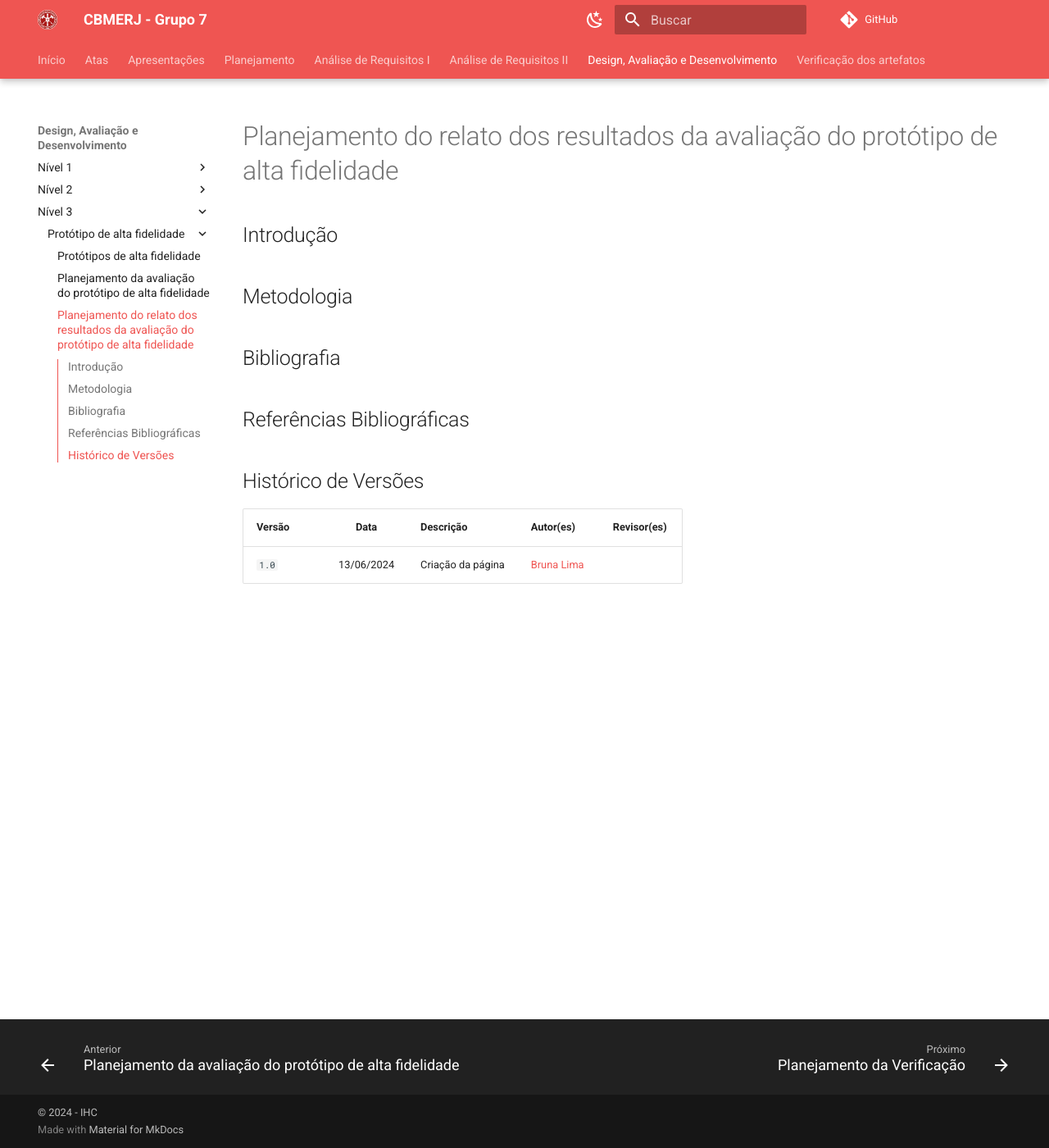
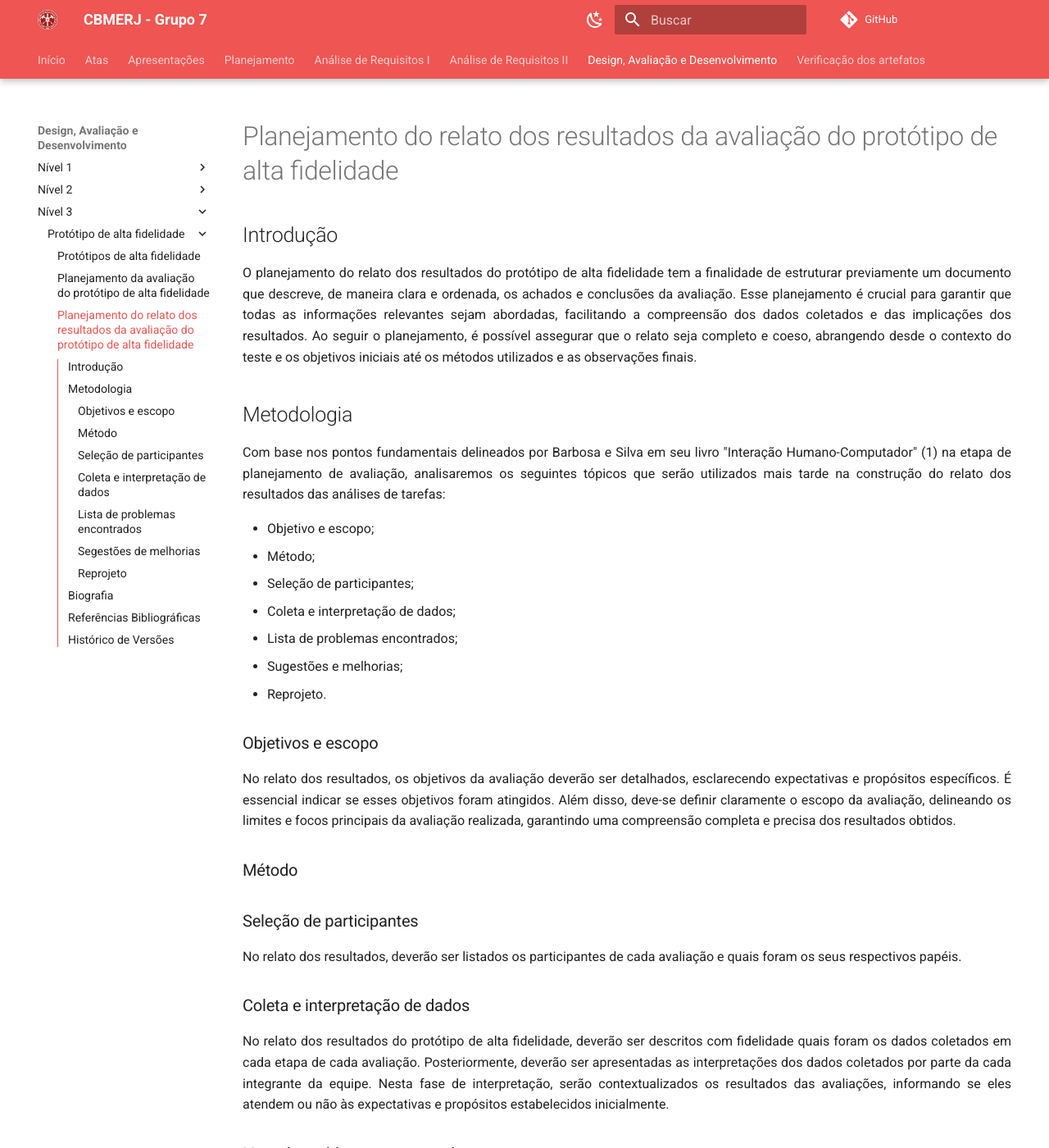
Before and after one commit to Interacao-Humano-Computador/2024.1-CBMERJ, an MkDocs documentation site: the page built from docs/design_avaliacao_desenvolvimento/nivel_3/planejamento_relato_resultados_prototipo_alta.md, in a window 1280 px wide and 1400 px high. Shown: the whole window at 82% size. Built offline with MkDocs 1.6.1 and Material for MkDocs 9.7.7, drawn with Linux system fonts in a browser that asks for light colours; comment, search, counter and statistics services are not loaded; some of the changed text lies outside the part shown.

Commit message:
Planejamento protótipo de alta fidelidade

```diff
--- a/docs/design_avaliacao_desenvolvimento/nivel_3/planejamento_relato_resultados_prototipo_alta.md
+++ b/docs/design_avaliacao_desenvolvimento/nivel_3/planejamento_relato_resultados_prototipo_alta.md
@@ -1,13 +1,46 @@
 ## Introdução
+<p style="text-align: justify;">O planejamento do relato dos resultados do protótipo de alta fidelidade tem a finalidade de estruturar previamente um documento que descreve, de maneira clara e ordenada, os achados e conclusões da avaliação. Esse planejamento é crucial para garantir que todas as informações relevantes sejam abordadas, facilitando a compreensão dos dados coletados e das implicações dos resultados. Ao seguir o planejamento, é possível assegurar que o relato seja completo e coeso, abrangendo desde o contexto do teste e os objetivos iniciais até os métodos utilizados e as observações finais. </p>
 
 ## Metodologia
+<p style="text-align: justify;">Com base nos pontos fundamentais delineados por Barbosa e Silva em seu livro "Interação Humano-Computador" (1) na etapa de planejamento de avaliação, analisaremos os seguintes tópicos que serão utilizados mais tarde na construção do relato dos resultados das análises de tarefas: </p>
+<ul>
+<li>Objetivo e escopo;</li>
+<li>Método;</li>
+<li>Seleção de participantes;</li>
+<li>Coleta e interpretação de dados;</li>
+<li>Lista de problemas encontrados;</li>
+<li>Sugestões e melhorias;</li>
+<li>Reprojeto.</li>
+</ul>
 
-## Bibliografia
+### Objetivos e escopo
+<p style="text-align: justify;">No relato dos resultados, os objetivos da avaliação deverão ser detalhados, esclarecendo expectativas e propósitos específicos. É essencial indicar se esses objetivos foram atingidos. Além disso, deve-se definir claramente o escopo da avaliação, delineando os limites e focos principais da avaliação realizada, garantindo uma compreensão completa e precisa dos resultados obtidos.</p>
+
+### Método
+
+
+### Seleção de participantes
+<p style="text-align: justify;">No relato dos resultados, deverão ser listados os participantes de cada avaliação e quais foram os seus respectivos papéis.  </p>
+
+### Coleta e interpretação de dados
+<p style="text-align: justify;">No relato dos resultados do protótipo de alta fidelidade, deverão ser descritos com fidelidade quais foram os dados coletados em cada etapa de cada avaliação. Posteriormente, deverão ser apresentadas as interpretações dos dados coletados por parte da cada integrante da equipe. Nesta fase de interpretação, serão contextualizados os resultados das avaliações, informando se eles atendem ou não às expectativas e propósitos estabelecidos inicialmente. </p>
+
+### Lista de problemas encontrados
+
+### Segestões de melhorias
+
+### Reprojeto
+
+## Biografia
+
+> Barbosa, S. D. J.; Silva, B. S. da; Silveira, M. S.; Gasparini, I.; Darin, T.; Barbosa, G. D. J. Interação Humano-Computador e Experiência do usuário. (2021). Acesso em: 03 de junho de 2024.
 
 ## Referências Bibliográficas
+> 1. Barbosa, S. D. J.; Silva, B. S. da; Silveira, M. S.; Gasparini, I.; Darin, T.; Barbosa, G. D. J. Interação Humano-Computador e Experiência do usuário. [Capítulo 12, p. 318]
 
 ## Histórico de Versões
 
 | Versão  | Data       | Descrição                 | Autor(es)                   | Revisor(es)                                    |
 | ------- | :--------: | ------------------------- | --------------------------- | ---------------------------------------------- |
 | `1.0`   | 13/06/2024 | Criação da página         | [Bruna Lima](https://github.com/libruna) | |
+| `2.0`   | 17/06/2024 | Adição da introdução, metodologia, objetivos e escopo, participantes e coleta e interpretação de dados         | [Daniela Alarcão](https://github.com/danialarcao) | |
```
Also changed, not shown: docs/design_avaliacao_desenvolvimento/nivel_2/prototipo_papel/planejamento_relato_resultados_prototipo_papel.md (+0 -31 lines), docs/design_avaliacao_desenvolvimento/nivel_2/prototipo_papel/relato_resultados.md (+1 -0 lines).
